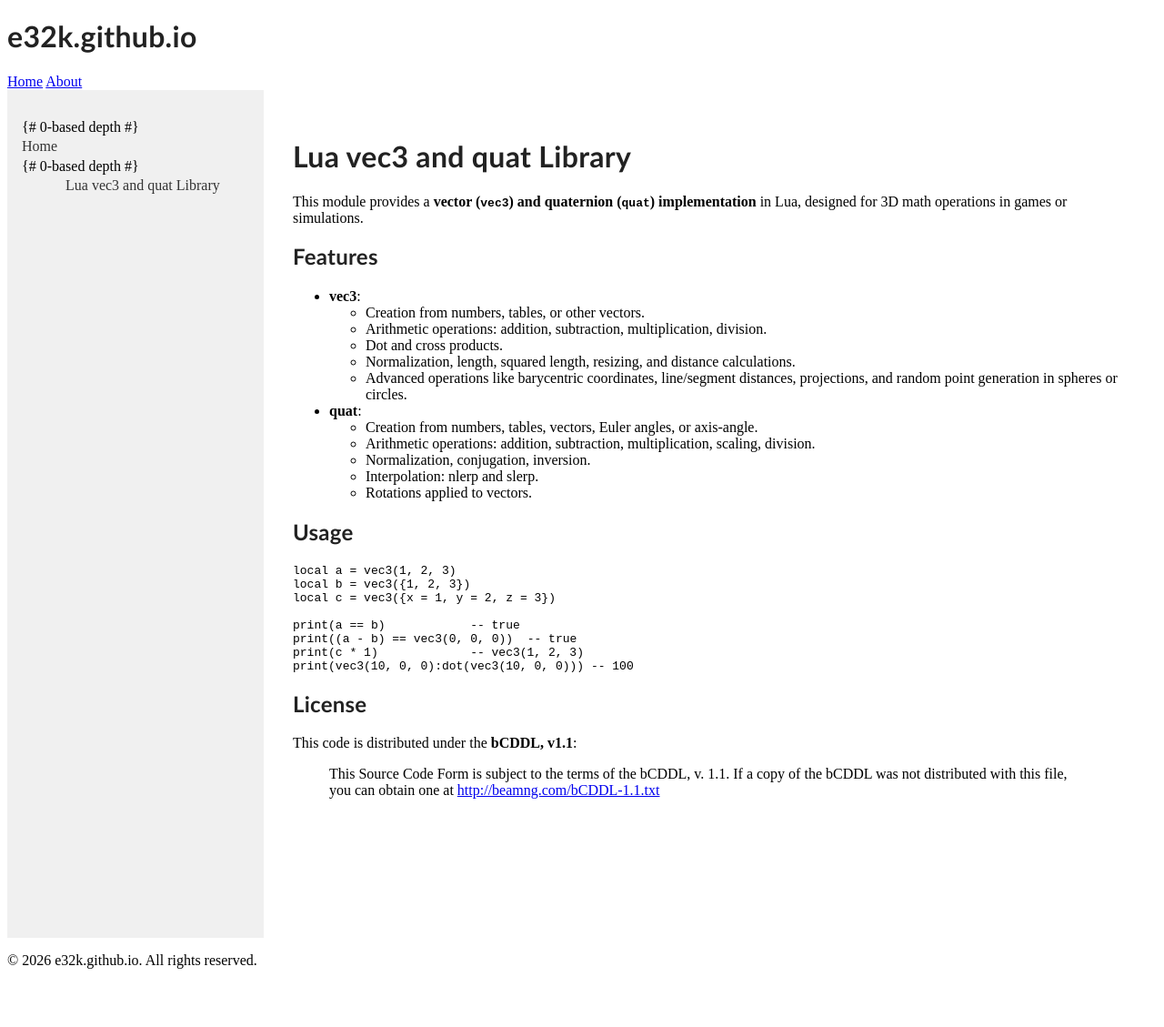
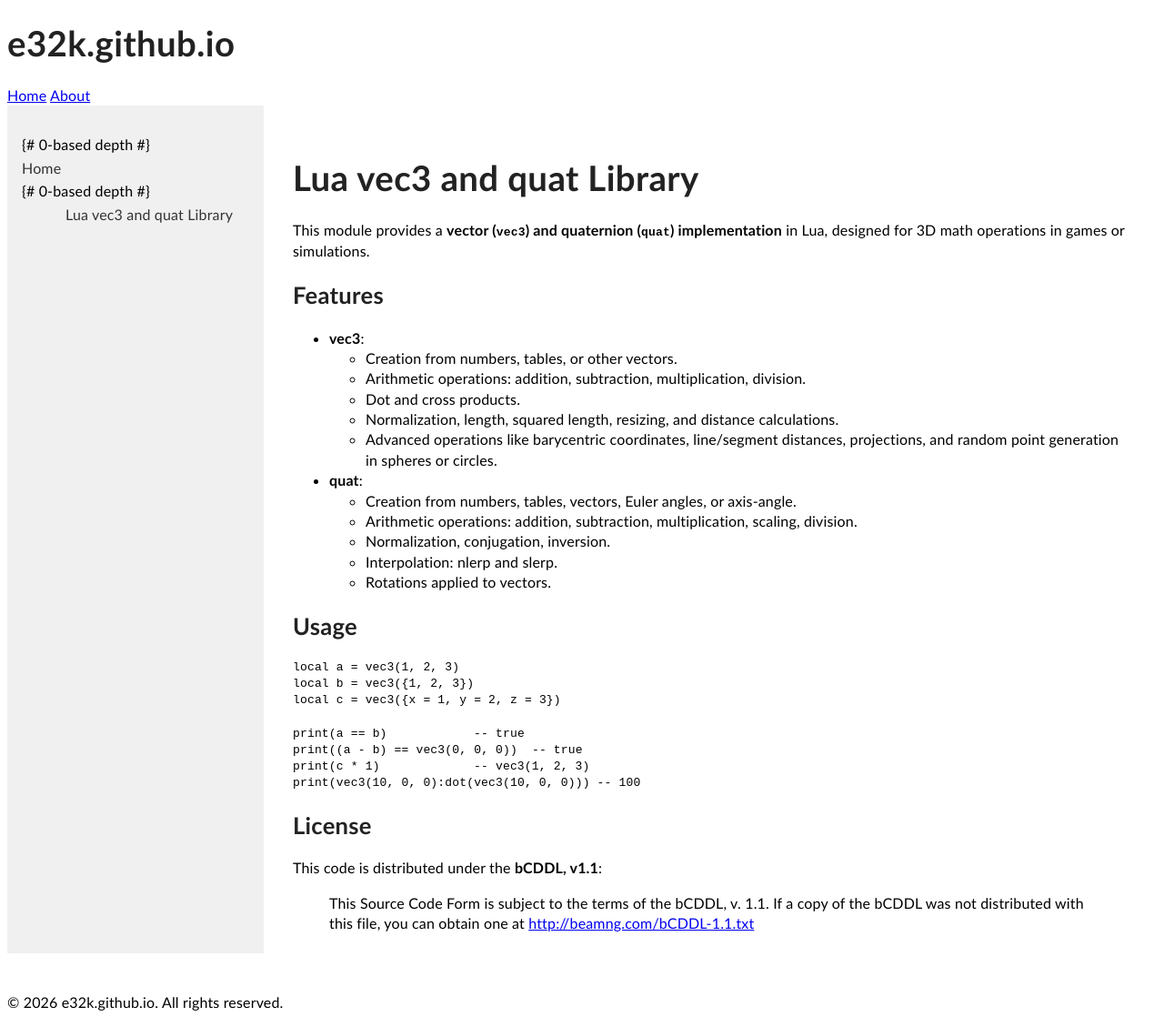
Before and after one commit to E32k/e32k.github.io, a Jekyll site: the page built from beamng/lua/common/mathlib.md, in a window 1280 px wide. Shown: the whole page at 91% size. Built offline with Jekyll 4.4.1, drawn with Linux system fonts in a browser that asks for light colours; our own code applies the rules of GitHub Pages for plain Markdown files; before the commit the page ends 1081 px from its top, so only the background shows below that.

Commit message:
Refactor typography styles in style.css

```diff
--- a/assets/style.css
+++ b/assets/style.css
@@ -36,9 +36,68 @@ main {
 }
 
 
-h1, h2, h3, h4, h5, h6 {
+/*  typography */
+html, body {
+  font-family: "Overpass", "Trebuchet MS", "Helvetica", "Arial", "Verdana", sans-serif;
+  -webkit-font-smoothing: antialiased; }
+
+html, body,
+p, .paragraph {
+  font-family: "Overpass", "Trebuchet MS", "Helvetica", "Arial", "Verdana", sans-serif;
+  font-size: 1em;
+  line-height: 1.4;
+  letter-spacing: 0.01em;
+  font-weight: 300;
+  color: #000; }
+
+p, .paragraph {
+  letter-spacing: 0.01em; }
+
+h1, h2, h3, h4, h5, h6,
+.h1, .h2, .h3, .h4, .h5, .h6 {
   font-family: "Overpass", "Trebuchet MS", "Helvetica", "Arial", "Verdana", sans-serif;
   line-height: 1.2;
   letter-spacing: 0.01em;
-  color: #222;
-}
+  color: #222; }
+
+h1, .h1 {
+  font-size: 2.4em;
+  font-weight: 600;
+  line-height: 1.1em; }
+  @media (max-width: 575px) {
+    h1, .h1 {
+      font-weight: 600; } }
+h2, .h2 {
+  font-size: 1.6em;
+  font-weight: 800;
+  line-height: 1.2em; }
+  @media (max-width: 575px) {
+    h2, .h2 {
+      font-weight: 600; } }
+h3, .h3 {
+  font-size: 1.4em;
+  line-height: 1.2em;
+  font-weight: 600; }
+
+h4, .h4 {
+  font-size: 1.2rem;
+  line-height: 1.2em;
+  font-weight: 600; }
+
+h5, .h5 {
+  font-size: 1.2em;
+  line-height: 1.4em;
+  font-weight: 400;
+  letter-spacing: 0.1em;
+  text-transform: uppercase; }
+
+h6, .h6 {
+  font-size: 1rem;
+  line-height: 1.2em;
+  font-weight: 400;
+  letter-spacing: 0.1em;
+  text-transform: uppercase; }
+
+i, .italic,
+i *, .italic * {
+  font-style: italic; }
```
